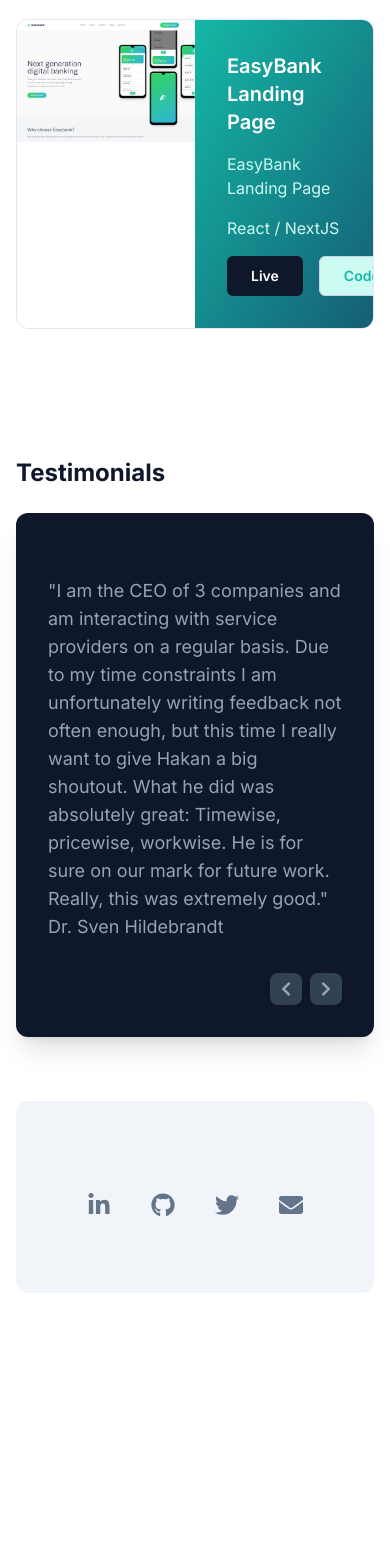
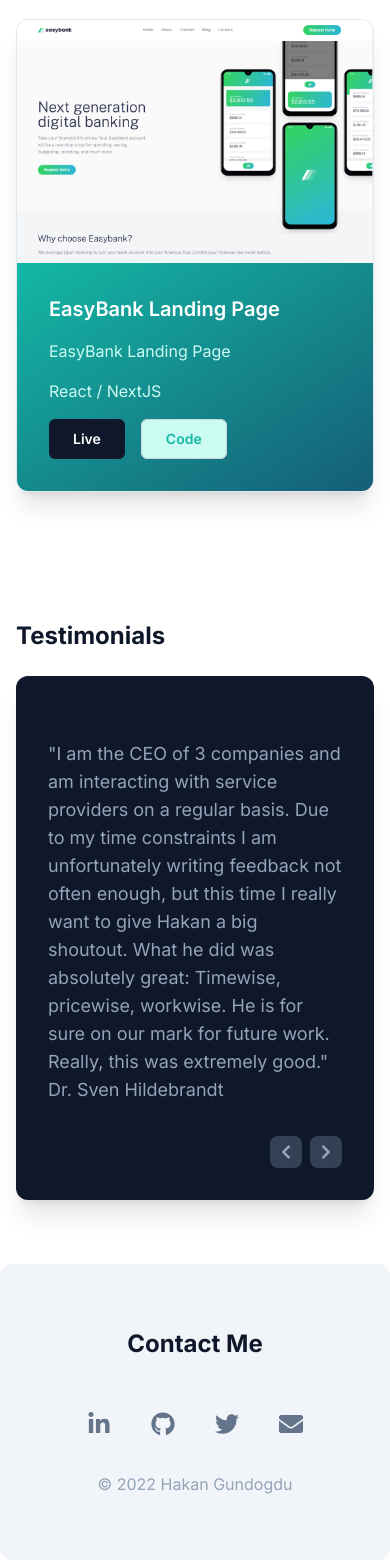
Before and after one commit to hakangundogdu/next-portfolio, a Next.js app: page / in a window 390 px wide. Shown: the part 1435-3003 px from the top of the page. Before the commit the page ends 2736 px from the top, so only its background shows below. Built offline with nearby package versions, Linux system fonts and the light colour scheme.

Commit message:
style fix

```diff
--- a/components/Footer.tsx
+++ b/components/Footer.tsx
@@ -9,8 +9,12 @@ import {
 
 const Footer = () => {
   return (
-    <div className="container  px-4 sm:px-12  flex  items-center justify-center    ">
-      <div className="mx-auto py-16  flex justify-center space-x-4 rounded-xl bg-slate-100  px-auto w-full  ">
+    <div className="container  px-0 sm:px-12  flex  items-center justify-center    ">
+      <div className="mx-auto py-16   rounded-xl bg-slate-100  px-auto w-full  ">
+        <h2 className="text-2xl mb-6 text-center font-bold text-slate-900">
+          Contact Me
+        </h2>
+        <div className="flex justify-center space-x-4">
           <a
             href="https://www.linkedin.com/in/hakangundogdu1/"
             target="_blank"
@@ -44,6 +48,10 @@ const Footer = () => {
             <FaEnvelope className="h-6 w-6" />
           </a>
         </div>
+        <h2 className=" text-center  mt-6 text-slate-400">
+          © 2022 Hakan Gundogdu
+        </h2>
+      </div>
     </div>
   );
 };
--- a/components/Projects.tsx
+++ b/components/Projects.tsx
@@ -6,10 +6,10 @@ const Projects = () => {
       id="projects"
       className="container px-4 sm:px-12 py-16   animate-fade    "
     >
-      <h1 className="text-2xl mb-6 font-bold text-slate-900">Projects</h1>
-      <div className="container  ">
-        <div className=" flex border-slate-200 overflow-hidden border rounded-xl ">
-          <div className="w-1/2   ">
+      <h1 className="text-2xl mb-6 font-bold  text-slate-900">Projects</h1>
+      <div className="container   ">
+        <div className=" flex flex-col md:flex-row  overflow-hidden border border-slate-200 shadow-xl rounded-xl ">
+          <div className="w-full md:w-1/2   ">
             <img
               src="/images/project-1.png"
               alt="project"
@@ -17,7 +17,7 @@ const Projects = () => {
             />{' '}
           </div>
 
-          <div className="w-1/2 bg-gradient-to-br from-teal-500 to-cyan-800 flex flex-col justify-between px-8 py-8">
+          <div className="md:w-1/2 w-full bg-gradient-to-br from-teal-500 to-cyan-800 flex flex-col justify-between px-8 py-8">
             <div>
               <p className=" text-xl  mb-4 font-semibold  text-white">
                 {' '}
@@ -29,17 +29,23 @@ const Projects = () => {
 
             <div className="flex space-x-4  text-sm font-medium">
               <div className="flex-auto flex space-x-4">
-                <button
-                  className="h-10 px-6 font-semibold rounded-md bg-slate-900 text-white"
-                  type="submit"
-                >
-                  Live
+                <button className="h-10 px-6 font-semibold rounded-md bg-slate-900 text-white">
+                  <a
+                    href="https://easybank-hakangundogdu.vercel.app"
+                    target="_blank"
+                    rel="noreferrer"
+                  >
+                    Live{' '}
+                  </a>
                 </button>
-                <button
-                  className="h-10 px-6 font-semibold rounded-md border border-slate-300 bg-teal-100 text-teal-500"
-                  type="button"
-                >
-                  Code
+                <button className="h-10 px-6 font-semibold rounded-md border border-slate-300 bg-teal-100 text-teal-500">
+                  <a
+                    href="https://github.com/hakangundogdu/easybank"
+                    target="_blank"
+                    rel="noreferrer"
+                  >
+                    Code
+                  </a>
                 </button>
               </div>
             </div>
--- a/components/Skills.tsx
+++ b/components/Skills.tsx
@@ -7,28 +7,28 @@ const Skills = () => {
         '  mx-auto p-4 flex flex-wrap justify-center space-x-3 max-w-screen-lg animate-fade   '
       }
     >
-      <div className="  bg-slate-100 text-slate-500 py-2 px-6  rounded-xl   mt-4 md:mt-0  ">
+      <div className="  bg-slate-100 text-slate-500 py-2 px-6  rounded-xl   mt-4 md:mt-0 hover:bg-slate-700 hover:text-white hover:shadow-xl ">
         React
       </div>
-      <div className="   bg-slate-100 text-slate-500 py-2 px-6  rounded-xl   mt-4 md:mt-0 ">
+      <div className="   bg-slate-100 text-slate-500 py-2 px-6  rounded-xl   mt-4 md:mt-0 hover:bg-slate-700 hover:text-white hover:shadow-xl ">
         NextJS
       </div>
-      <div className="  bg-slate-100 text-slate-500 py-2 px-6  rounded-xl   mt-4 md:mt-0">
+      <div className="  bg-slate-100 text-slate-500 py-2 px-6  rounded-xl   mt-4 md:mt-0 hover:bg-slate-700 hover:text-white hover:shadow-xl">
         Tailwind
       </div>
-      <div className="   bg-slate-100 text-slate-500 py-2 px-6  rounded-xl   mt-4 md:mt-0 ">
+      <div className="   bg-slate-100 text-slate-500 py-2 px-6  rounded-xl   mt-4 md:mt-0 hover:bg-slate-700 hover:text-white hover:shadow-xl ">
         TypeScript
       </div>
-      <div className="   bg-slate-100 text-slate-500 py-2 px-6  rounded-xl   mt-4 md:mt-0 ">
+      <div className="   bg-slate-100 text-slate-500 py-2 px-6  rounded-xl   mt-4 md:mt-0 hover:bg-slate-700 hover:text-white hover:shadow-xl ">
         JavaScript
       </div>
-      <div className="   bg-slate-100 text-slate-500 py-2 px-6  rounded-xl   mt-4 md:mt-0">
+      <div className="   bg-slate-100 text-slate-500 py-2 px-6  rounded-xl   mt-4 md:mt-0 hover:bg-slate-700 hover:text-white hover:shadow-xl">
         Git
       </div>
-      <div className="  bg-slate-100 text-slate-500 py-2 px-6  rounded-xl   mt-4 md:mt-0">
+      <div className="  bg-slate-100 text-slate-500 py-2 px-6  rounded-xl   mt-4 md:mt-0 hover:bg-slate-700 hover:text-white hover:shadow-xl">
         HTML
       </div>
-      <div className="  bg-slate-100 text-slate-500 py-2 px-6  rounded-xl   mt-4 md:mt-0">
+      <div className="  bg-slate-100 text-slate-500 py-2 px-6  rounded-xl   mt-4 md:mt-0 hover:bg-slate-700 hover:text-white hover:shadow-xl">
         CSS
       </div>
     </div>
--- a/components/Testimonials.tsx
+++ b/components/Testimonials.tsx
@@ -18,7 +18,7 @@ const Testimonials = () => {
       id="testimonials"
       className="container  px-4 sm:px-12 py-16 flex flex-col  animate-fade   "
     >
-      <h1 className="text-2xl mb-6 font-bold text-slate-900">Testimonials</h1>
+      <h2 className="text-2xl mb-6 font-bold text-slate-900">Testimonials</h2>
       <div className=" relative flex flex-col py-16  rounded-xl bg-slate-900  px-8 shadow-xl">
         <p className=" text-lg mb-8 text-slate-400 "> {list[item]} </p>
 
```
Lines whose indentation alone changed are shown as unchanged.
